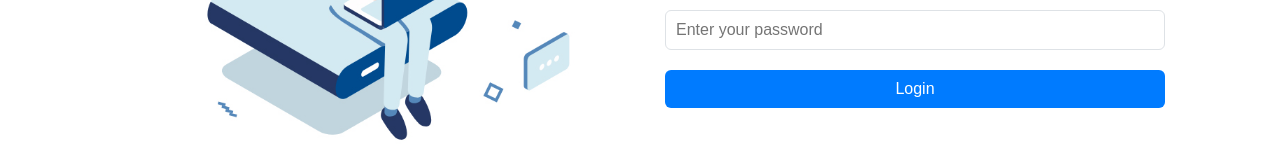
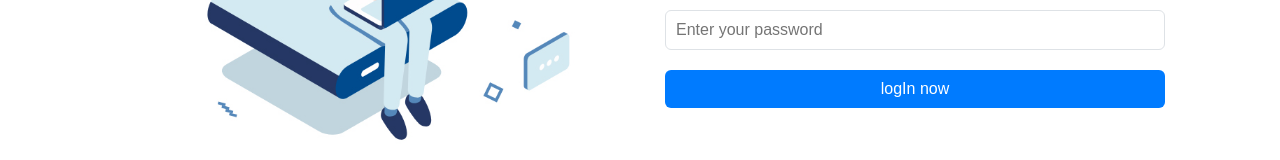
Before and after one commit to Patilpradnesh/Learn_MERN, a React (Vite) app in the folder client/: page /login in a window 1280 px wide. Shown: the part 362-522 px from the top of the page. Built offline with nearby package versions, Linux system fonts and the light colour scheme; no server answers.

Commit message:
adding the  loding state while login and register

```diff
--- a/client/src/pages/Home.jsx
+++ b/client/src/pages/Home.jsx
@@ -7,7 +7,7 @@ export const Home = () => {
     <section className="section-hero">
       <div className="container grid grid-two-cols">
         <div className="hero-content">
-          {user && <p>Hey {user?.userName}</p>}
+          {user && <p>Hey {user?.userName || "Guest"}</p>}
           <h1>Welcome to PCP Web</h1>
           <p>
             This is a modern MERN stack application. Explore our features and services.
--- a/client/src/pages/Login.jsx
+++ b/client/src/pages/Login.jsx
@@ -8,6 +8,7 @@ export const Login = () => {
   const [user, setUser] = useState({ email: "", password: "" });
   const navigate = useNavigate();
   const { storeTokenInLS,userAuthentication } = useAuth();
+  const [loading,setLoading]=useState(false);
 
   const handleInput = (e) => {
     setUser({ ...user, [e.target.name]: e.target.value }); // in squear brakets dynamic data is use which chnage as per the input value
@@ -15,6 +16,7 @@ export const Login = () => {
 
   const handleSubmits = async (e) => {
     e.preventDefault();
+    setLoading(true);
     try {
       const response = await fetch(URI, {
         method: "POST",
@@ -71,7 +73,9 @@ export const Login = () => {
                 onChange={handleInput}
               />
             </div>
-            <button type="submit">Login</button>
+            <button type="submit" disabled={loading}>
+              {loading ? "login...":"logIn now"}
+            </button>
           </form>
         </div>
       </div>
--- a/client/src/pages/Register.jsx
+++ b/client/src/pages/Register.jsx
@@ -14,6 +14,7 @@ export const Register = () => {
 
   const navigate = useNavigate();
   const { storeTokenInLS } = useAuth();
+  const [loading,setLoading]=useState(false);
 
   const handleInput = (e) => {
     let name = e.target.name;
@@ -23,6 +24,7 @@ export const Register = () => {
 
   const handleSubmit = async (e) => {
     e.preventDefault();
+    setLoading(true);
     try {
       const response = await fetch(URI, {
         method: "POST",
@@ -43,6 +45,8 @@ export const Register = () => {
       }
     } catch (error) {
       console.log("register", error);
+    }finally{
+      setLoading(false);
     }
   };
 
@@ -107,7 +111,10 @@ export const Register = () => {
                 onChange={handleInput}
               />
             </div>
-            <button type="submit">Register Now</button>
+            <button type="submit" disabled={loading}>
+              {loading ?  "Registering..." : "Register now"}
+
+            </button>
           </form>
         </div>
       </div>
--- a/client/src/store/auth.jsx
+++ b/client/src/store/auth.jsx
@@ -56,6 +56,7 @@ export const AuthProvider = ({ children }) => {
       }
     } catch (error) {
       console.error("Error during user authentication:", error);
+      toast.error("network error, try again!!")
 
     }
   }
```
